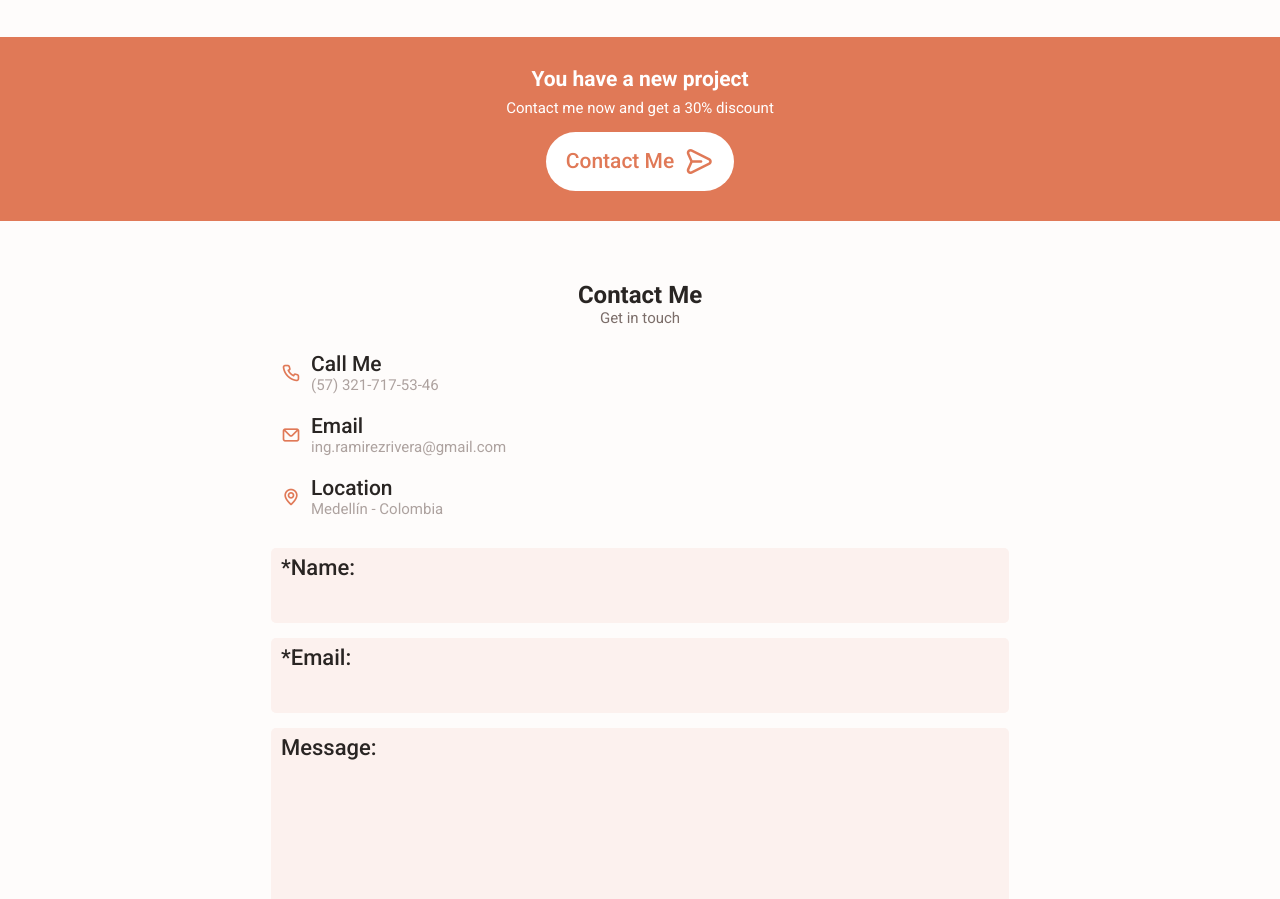
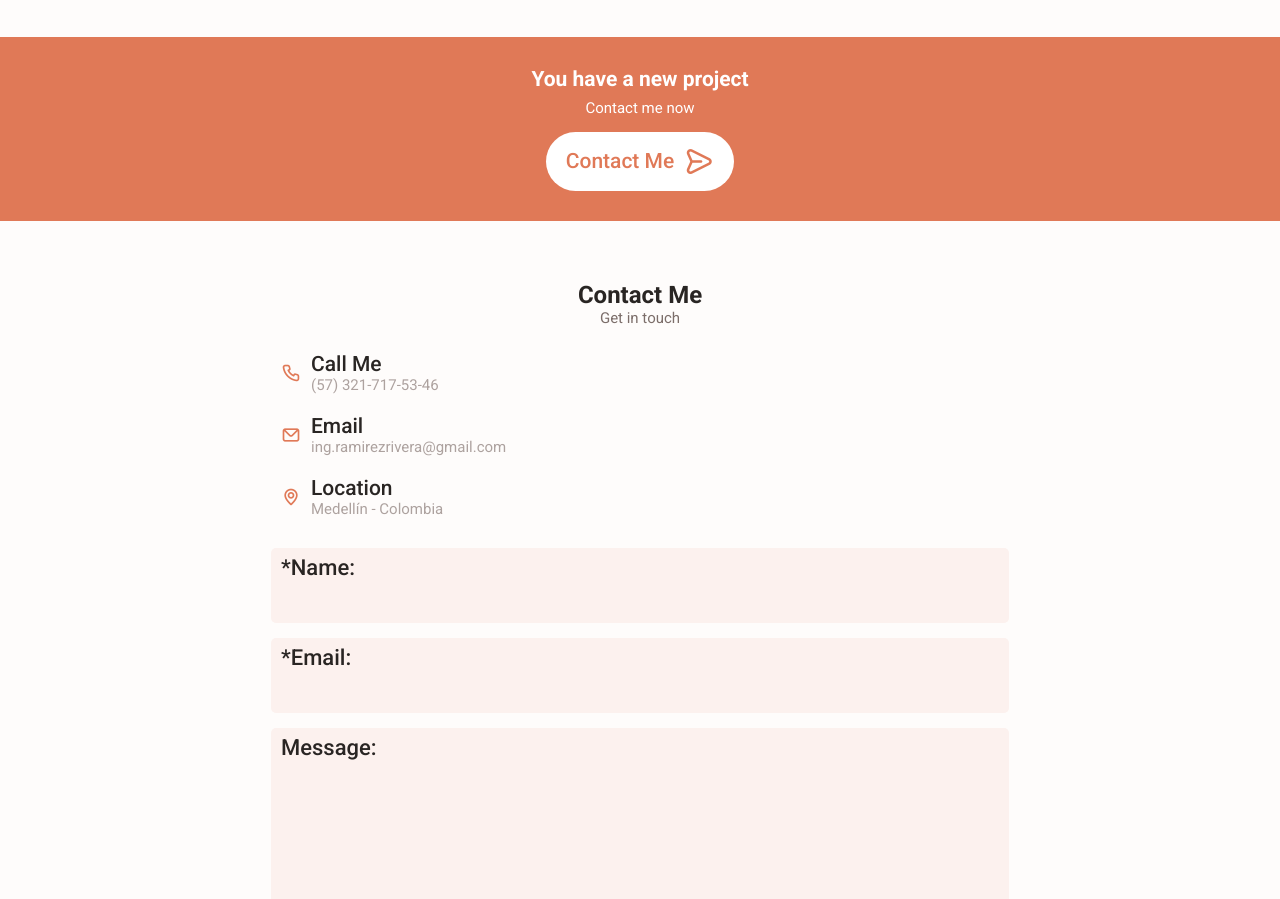
Before and after one commit to ingramirezrivera/Portfolio, a plain HTML site: page index.html in a window 1280 px wide. Shown: the part 3160-4059 px from the top of the page. Drawn offline with nearby package versions, Linux system fonts and the light colour scheme.

Commit message:
errasing discount

```diff
--- a/index.html
+++ b/index.html
@@ -728,7 +728,7 @@
           <div class="project__container container grid">
             <div class="project__data">
               <h2 class="project__title">You have a new project</h2>
-              <p class="project__description">Contact me now and get a 30% discount</p>
+              <p class="project__description">Contact me now</p>
               <a href="#contact" class="button button--flex button--white">
                 Contact Me
                 <i class="uil uil-message porject__icon button__icon"></i>
```
